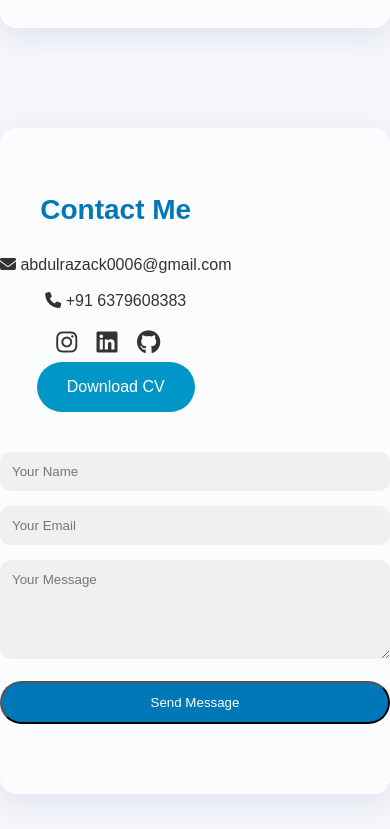
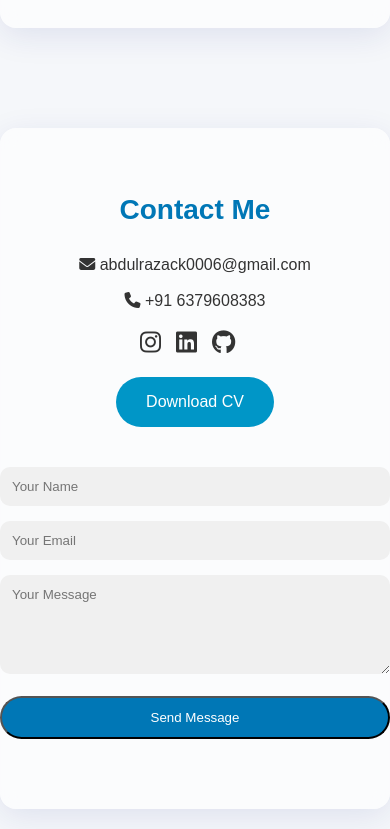
Before and after one commit to razack06/Portfolio, a plain HTML site: page index.html in a window 390 px wide. Shown: the part 3346-4175 px from the top of the page. Drawn offline with Linux system fonts and the light colour scheme.

Commit message:
mobile view update

```diff
--- a/style.css
+++ b/style.css
@@ -117,3 +117,26 @@ nav ul li a:hover{color:#0096c7;}
     cursor: pointer;
   }
 }
+@media(max-width:768px){
+  .contact-container {
+    flex-direction: column;
+    align-items: center;   /* centers child blocks */
+    text-align: center;    /* centers text inside */
+  }
+  .contact-info {
+    width: 100%;
+    text-align: center;
+  }
+  .contact-info p {
+    text-align: center;
+  }
+  .socials {
+    display: flex;
+    justify-content: center;
+    margin-bottom: 15px;
+  }
+  .contact-info .btn {
+    display: inline-block;
+    margin: 0 auto;
+  }
+}
```
